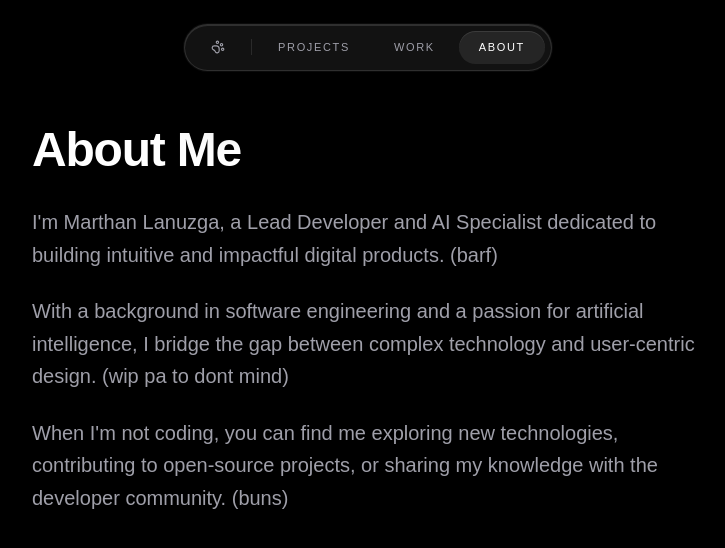
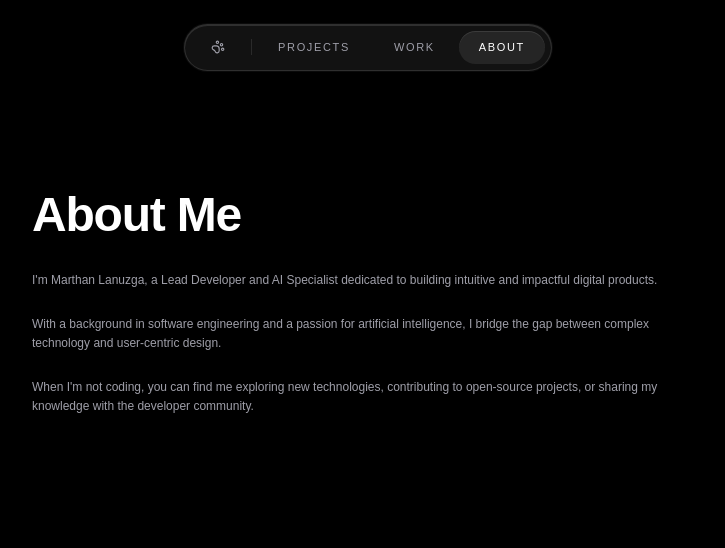
Before and after one commit to bikemaster2331/porpolyo, a Next.js app: page /about in a window 1280 px wide. Shown: the top 548 px of the page, without its empty margins (272-997 px from the left). Built offline with nearby package versions, Linux system fonts and the light colour scheme.

Commit message:
style(about): refactor bio to 12px and standardize padding

```diff
--- a/src/app/about/page.tsx
+++ b/src/app/about/page.tsx
@@ -1,19 +1,19 @@
 export default function About() {
   return (
-    <div className="flex flex-col items-center justify-center min-h-[70vh] px-8 pt-20">
+    <div className="flex flex-col items-center justify-center min-h-[70vh] px-8 pt-12">
       <div className="max-w-2xl w-full">
         <h1 className="text-5xl font-bold tracking-tight mb-8 text-center sm:text-left">
           About Me
         </h1>
-        <div className="space-y-6 text-xl text-zinc-400 leading-relaxed text-center sm:text-left">
+        <div className="space-y-6 text-[12px] text-zinc-400 leading-relaxed text-center sm:text-left">
           <p>
-            I'm Marthan Lanuzga, a Lead Developer and AI Specialist dedicated to building intuitive and impactful digital products. (barf)
+            I&apos;m Marthan Lanuzga, a Lead Developer and AI Specialist dedicated to building intuitive and impactful digital products.
           </p>
           <p>
-            With a background in software engineering and a passion for artificial intelligence, I bridge the gap between complex technology and user-centric design. (wip pa to dont mind)
+            With a background in software engineering and a passion for artificial intelligence, I bridge the gap between complex technology and user-centric design.
           </p>
           <p>
-            When I'm not coding, you can find me exploring new technologies, contributing to open-source projects, or sharing my knowledge with the developer community. (buns)
+            When I&apos;m not coding, you can find me exploring new technologies, contributing to open-source projects, or sharing my knowledge with the developer community.
           </p>
         </div>
       </div>
```
